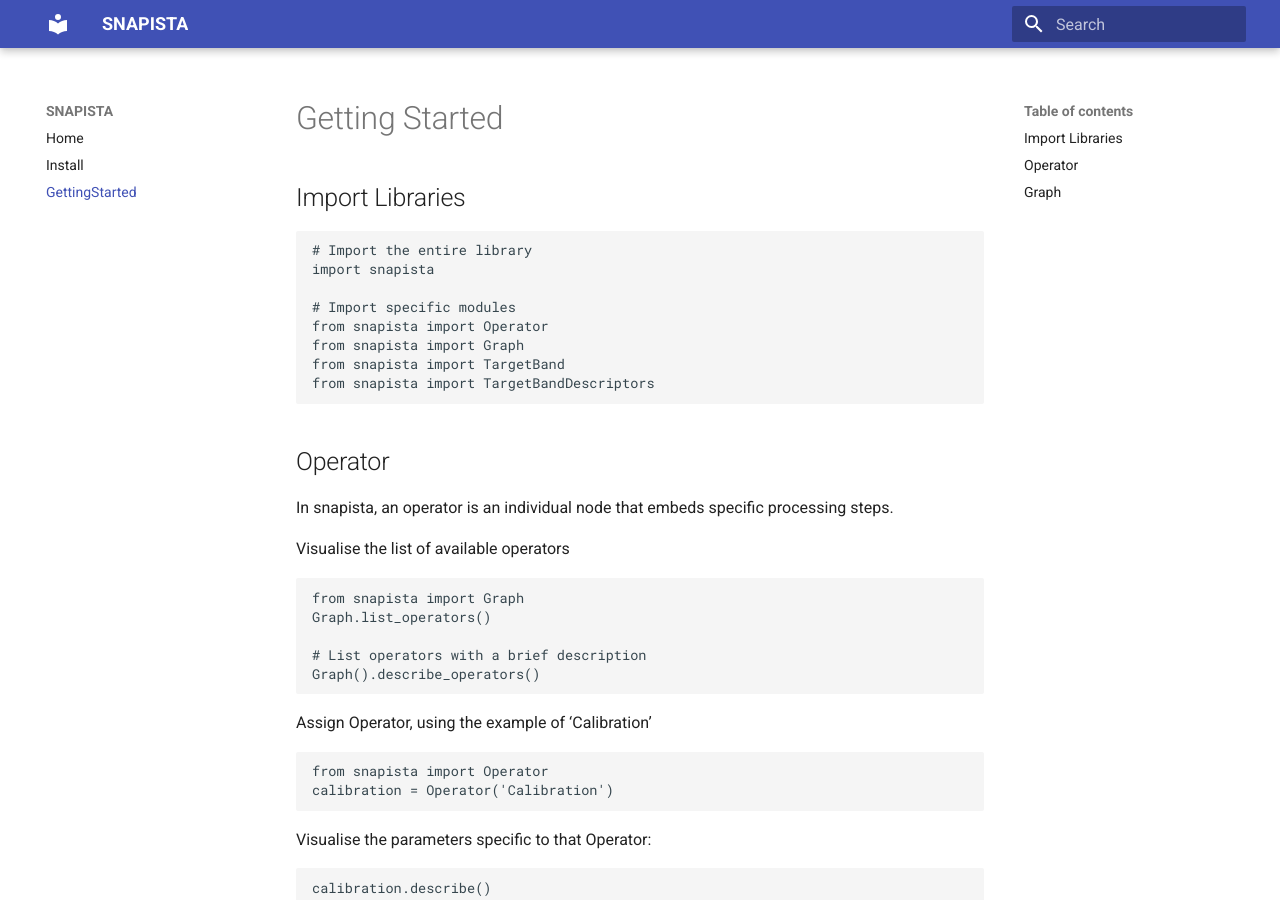
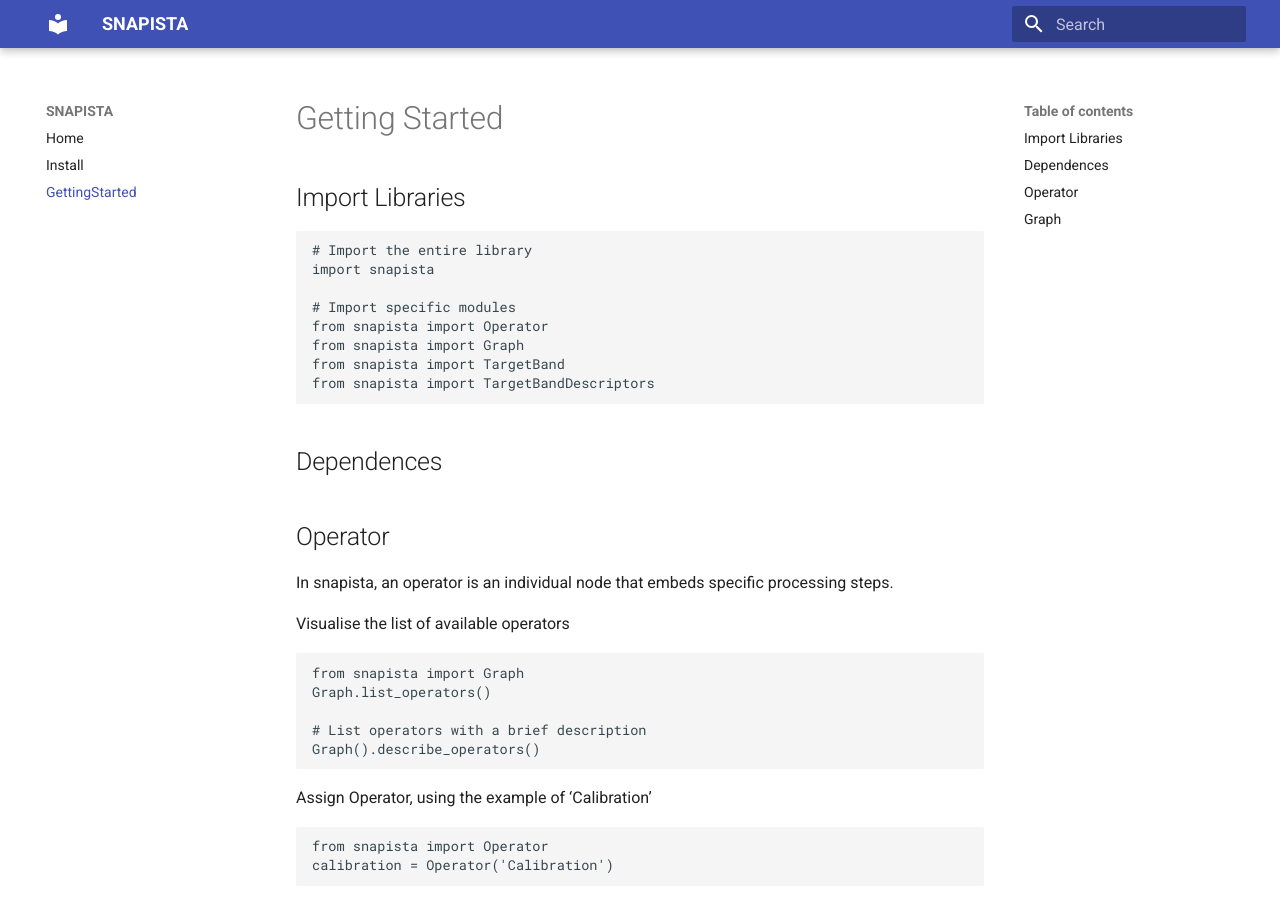
Before and after one commit to snap-contrib/snapista, an MkDocs documentation site: the page built from docs/GettingStarted.md, in a window 1280 px wide and 900 px high. Built offline with MkDocs 1.6.1 and Material for MkDocs 9.7.7, drawn with Linux system fonts in a browser that asks for light colours.

````diff
--- a/docs/GettingStarted.md
+++ b/docs/GettingStarted.md
@@ -14,6 +14,7 @@
 from snapista import TargetBandDescriptors
 ```
 
+## Dependences
 
 ## Operator
 
````
Also changed, not shown: 1 other file.
